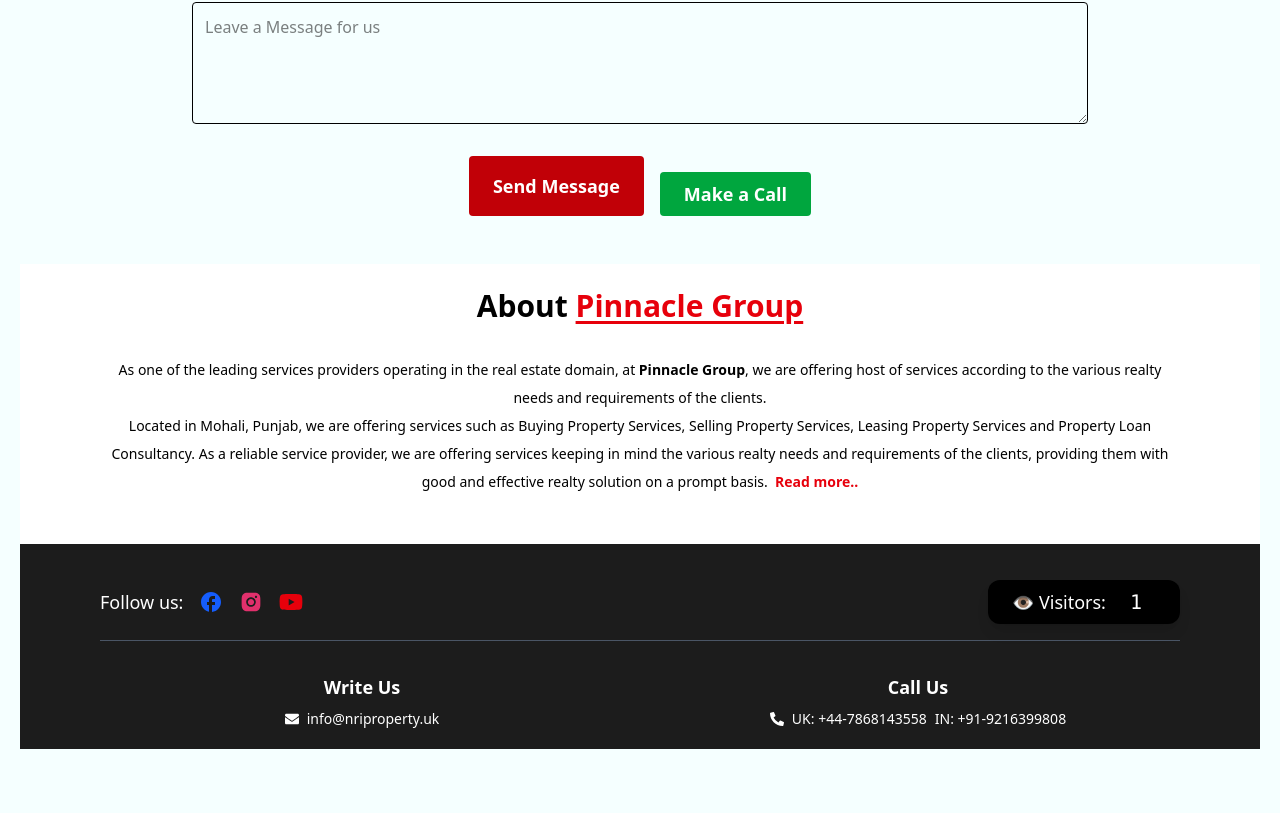
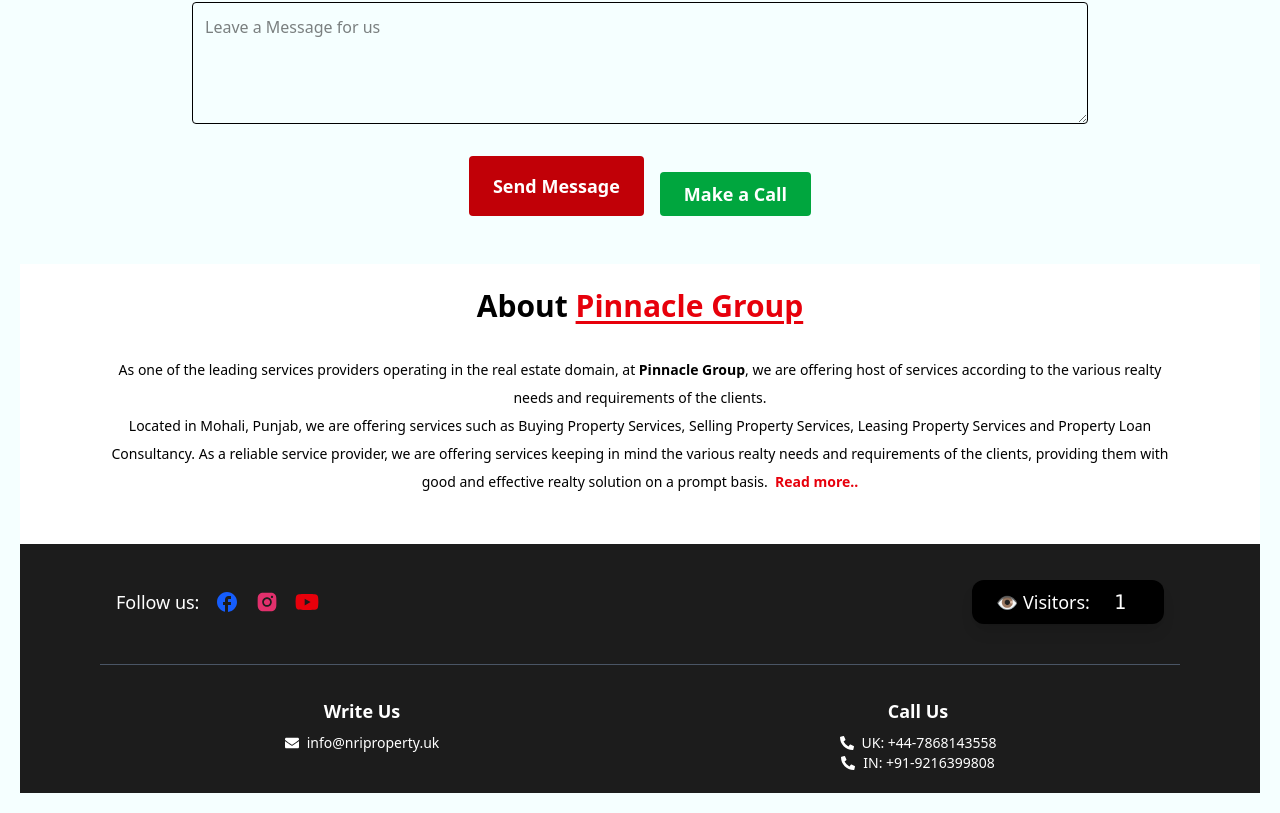
Before and after one commit to Abhixak/Pinnacle-Group-UK, a React (Vite) app: page / in a window 1280 px wide. Shown: the part 4266-5079 px from the top of the page. Before the commit the page ends 5035 px from the top, so only its background shows below. Built offline with nearby package versions, Linux system fonts and the light colour scheme.

Commit message:
Changed social icons

```diff
--- a/src/Components/Footer.jsx
+++ b/src/Components/Footer.jsx
@@ -7,11 +7,13 @@ import VisitCounter from "./VisitCounter";
 const Footer = () => {
   return (
     <div className="bg-[#1c1c1c] text-white !py-5 !px-6 md:!px-20">
-      <div className="w-full px-4">
-        <section className="flex justify-between items-center">
+      {/* Social + Counter Row */}
+      <div className="w-full !px-4">
+        <section className="flex flex-col md:flex-row justify-between items-center gap-4 md:gap-0">
           {/* Left: Social Icons */}
-          <div className="flex gap-4 text-2xl items-center">
+          <div className="flex flex-wrap gap-4 text-2xl items-center">
             <h3 className="text-lg">Follow us:</h3>
+
             <a
               href="https://www.facebook.com/pinnacleinfra.co.in?ref=embed_page"
               target="_blank"
@@ -44,21 +46,27 @@ const Footer = () => {
         </section>
       </div>
 
-      <div className="grid grid-cols-1 md:grid-cols-2 text-center gap-8 border-t border-gray-600 !pt-8">
+      {/* Contact Info */}
+      <div className="grid grid-cols-1 md:grid-cols-2 text-center gap-8 border-t border-gray-600 !pt-8 !mt-6">
+        {/* Write Us */}
         <div>
           <h4 className="text-lg font-semibold !mb-2">Write Us</h4>
-          <p className="flex justify-center items-center gap-2 text-sm">
+          <p className="flex justify-center items-center gap-2 text-sm !p-0 !m-0">
             <FaEnvelope /> info@nriproperty.uk
           </p>
         </div>
 
+        {/* Call Us */}
         <div>
           <h4 className="text-lg font-semibold !mb-2">Call Us</h4>
-          <p className="flex justify-center items-center gap-2 text-sm">
-            <FaPhoneAlt />
-            <span>UK: +44-7868143558</span>
-            <span>IN: +91-9216399808</span>
-          </p>
+          <div className="text-sm">
+            <p className="flex justify-center items-center gap-2 !m-0 !p-0">
+              <FaPhoneAlt /> UK: +44-7868143558
+            </p>
+            <p className="flex justify-center items-center gap-2 !m-0 !p-0">
+              <FaPhoneAlt /> IN: +91-9216399808
+            </p>
+          </div>
         </div>
       </div>
     </div>
```
